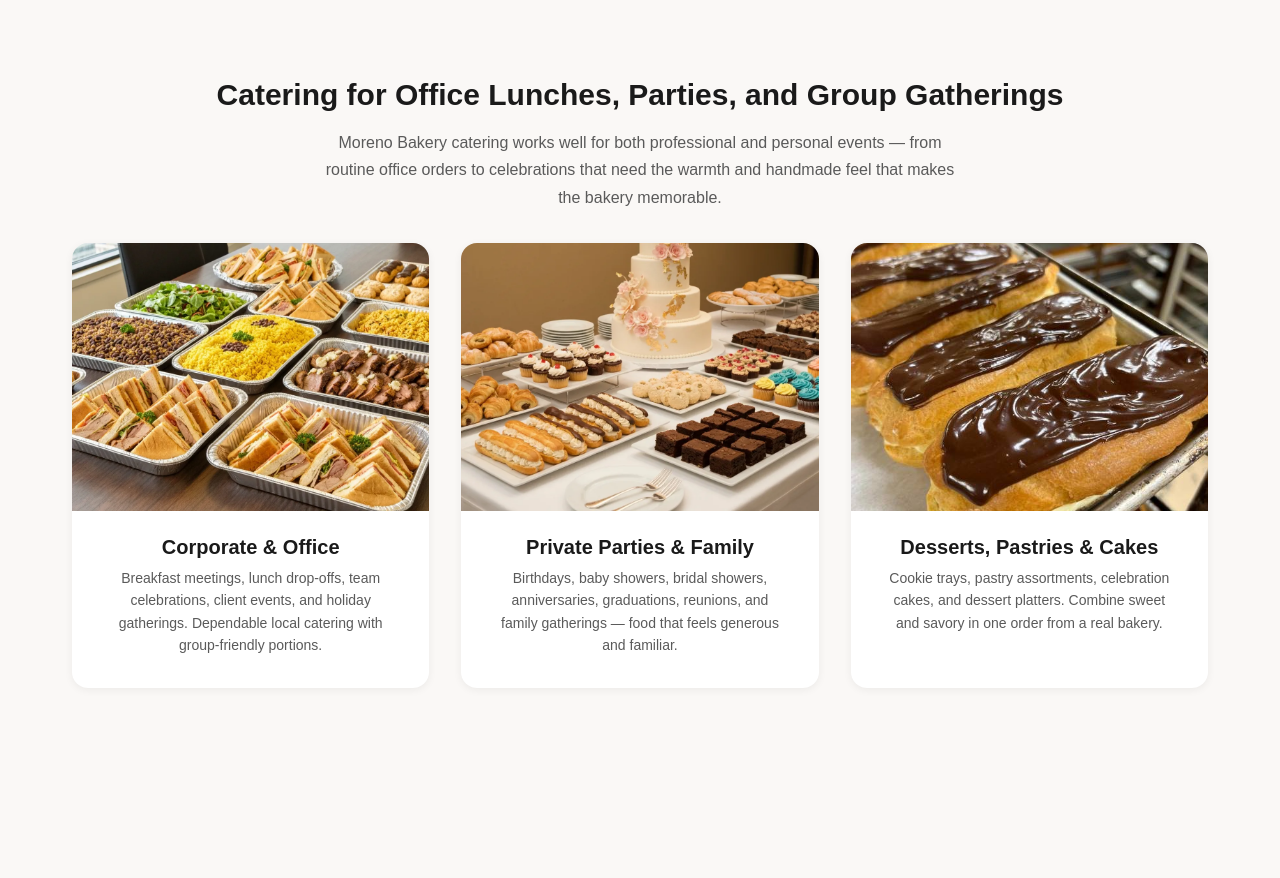
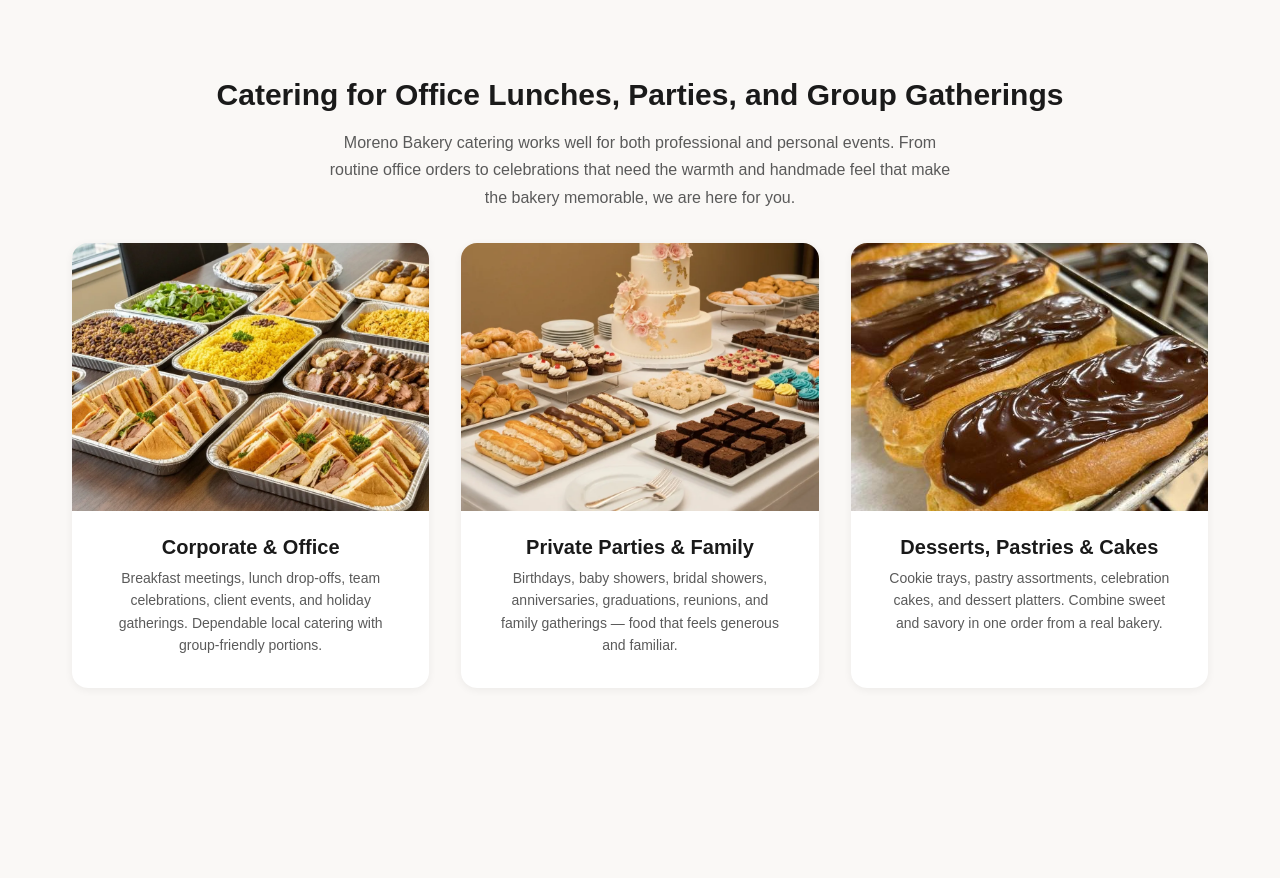
Before and after one commit to webeducationservices-oss/moreno-bakery, a Next.js app: page /catering in a window 1280 px wide. Shown: the part 1600-2478 px from the top of the page. Built offline with nearby package versions, Linux system fonts and the light colour scheme; a web font is replaced by a local one.

Commit message:
Wizard edit: app/catering/page.js

```diff
--- a/app/catering/page.js
+++ b/app/catering/page.js
@@ -114,8 +114,8 @@
           </h2>
           <p className="text-center text-muted" style={{ maxWidth: 640, margin: "0 auto" }}>
             Moreno Bakery catering works well for both professional and personal
-            events — from routine office orders to celebrations that need the
-            warmth and handmade feel that makes the bakery memorable.
+            events. From routine office orders to celebrations that need the
+            warmth and handmade feel that make the bakery memorable, we are here for you.
           </p>
           <div className={styles.eventGrid}>
             <div className={styles.eventCard}>
```
